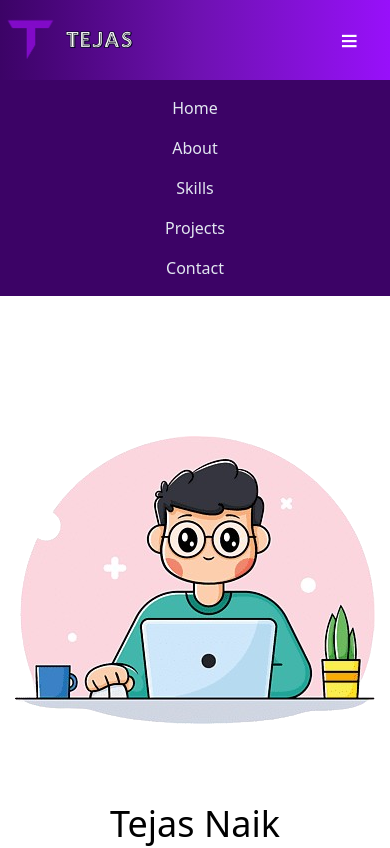
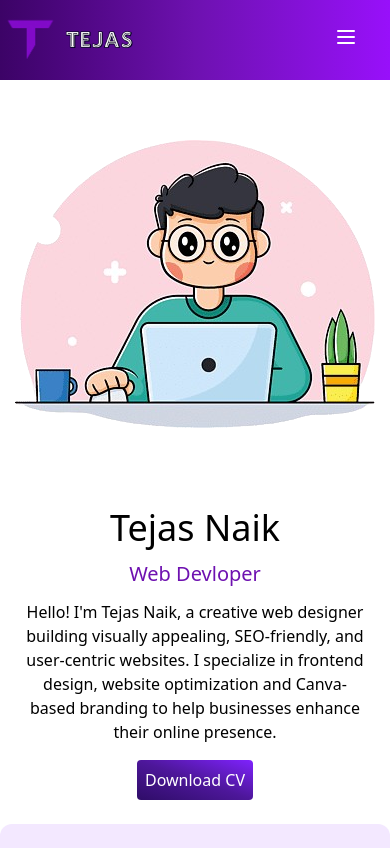
Before and after one commit to Tejas-2829/Tejas-Portfolio, a React (Vite) app: page / in a window 390 px wide. Shown: the top 848 px of the page. Built offline with nearby package versions, Linux system fonts and the light colour scheme.

Commit message:
fixed mobile navbar

```diff
--- a/package.json
+++ b/package.json
@@ -18,6 +18,7 @@
     "@fortawesome/free-solid-svg-icons": "^7.0.0",
     "@fortawesome/react-fontawesome": "^0.2.3",
     "@tailwindcss/vite": "^4.1.11",
+    "lucide-react": "^0.526.0",
     "react": "^19.1.0",
     "react-dom": "^19.1.0",
     "tailwindcss": "^4.1.11"
--- a/src/Components/Navbar.jsx
+++ b/src/Components/Navbar.jsx
@@ -1,12 +1,20 @@
 import React from 'react'
+import { useState } from 'react';
 import Logo from '../assets/LogoT.png'
 import Tejas from '../assets/TejasLogo.png'
+import { Menu, X } from 'lucide-react';
 
 
 export default function Navbar() {
+  const [mobileDrawerOpen, setMobileDrawerOpen] = useState(false);
+
+    const toggleNavbar = () => {
+        setMobileDrawerOpen(!mobileDrawerOpen)
+    }
+
   return (
   <>
-  <nav class="flex z-10 fixed w-full justify-between bg-gradient-to-r from-purple-950 via-purple-800 to-purple-600 items-center">
+  <nav class="flex z-20 fixed w-full justify-between bg-gradient-to-r from-purple-950 via-purple-800 to-purple-600 items-center">
   <div className=' flex md:w-40 w-35 justify-around items-center md:ml-16'>
     <div className='w-15 '><img src={Logo} alt="" className=''/></div>
     <div className='w-20'><img src={Tejas} alt="" /></div>
@@ -19,22 +27,40 @@ export default function Navbar() {
     <li className="mx-3 hover:text-white"><a href="#Contact">Contact Us</a></li>
   </ul>
   <button className='lg:block mr-10 hidden bg-gradient-to-tr from-violet-950 via-violet-900 to-violet-600 p-2 md:text-slate-300 text-white hover:text-white rounded-lg '>Contact Here</button>
-  <div className="lg:hidden text-3xl cursor-pointer mr-8 md:text-slate-300 md:hover:text-white text-white" onClick={() => {
+  {/* <div className="lg:hidden text-3xl cursor-pointer mr-8 md:text-slate-300 md:hover:text-white text-white" onClick={() => {
     const dropdown = document.getElementById('Dropdown');
     if (dropdown) {
       dropdown.style.display = dropdown.style.display === 'none' ? 'none' : 'block';
     }
-  }}>&#8801;</div>
+  }}>&#8801;</div> */}
+
+  <div className="lg:hidden md:flex flex-col justify-end pr-8 text-white">
+    <button onClick={toggleNavbar}>
+      {mobileDrawerOpen ? <X /> : <Menu />}
+    </button>
+  </div>
+
+  {mobileDrawerOpen && (
+  <div className="lg:hidden fixed right-0 top-20 z-10 bg-gradient-to-tr from-purple-950 via-purple-800 to-purple-600 w-full p-4 flex flex-col justify-center items-center text-white">
+    <ul>
+      <li className="py-4"><a href="/">Home</a></li>
+      <li className="py-4"><a href="#HeroSection">About Us</a></li>
+      <li className="py-4"><a href="#Skills">Skills</a></li>
+      <li className="py-4"><a href="#Projects">Project</a></li>
+      <li className="py-4"><a href="#Contact">Contact Us</a></li>
+    </ul>
+  </div>
+  )}
 
 </nav>
 
- <div className='lg:hidden w-full text-slate-200 pt-20 text-center bg-purple-950' id='Dropdown'>
+ {/* <div className='lg:hidden w-full text-slate-200 pt-20 text-center bg-purple-950' id='Dropdown'>
     <h1 className='pt-4'><a href="/">Home</a></h1>
     <h1 className='my-4'><a href="#HeroSection">About</a></h1>
     <h1 className='my-4'><a href="#Skills">Skills</a></h1>
     <h1 className='my-4'><a href="#Projects">Projects</a></h1>
     <h1 className='pb-4'><a href="#Contact">Contact</a></h1>
-  </div>
+  </div> */}
 </>
   )
 }
```
Also changed, not shown: 1 other file (tests, documents, lock files or other folders).
